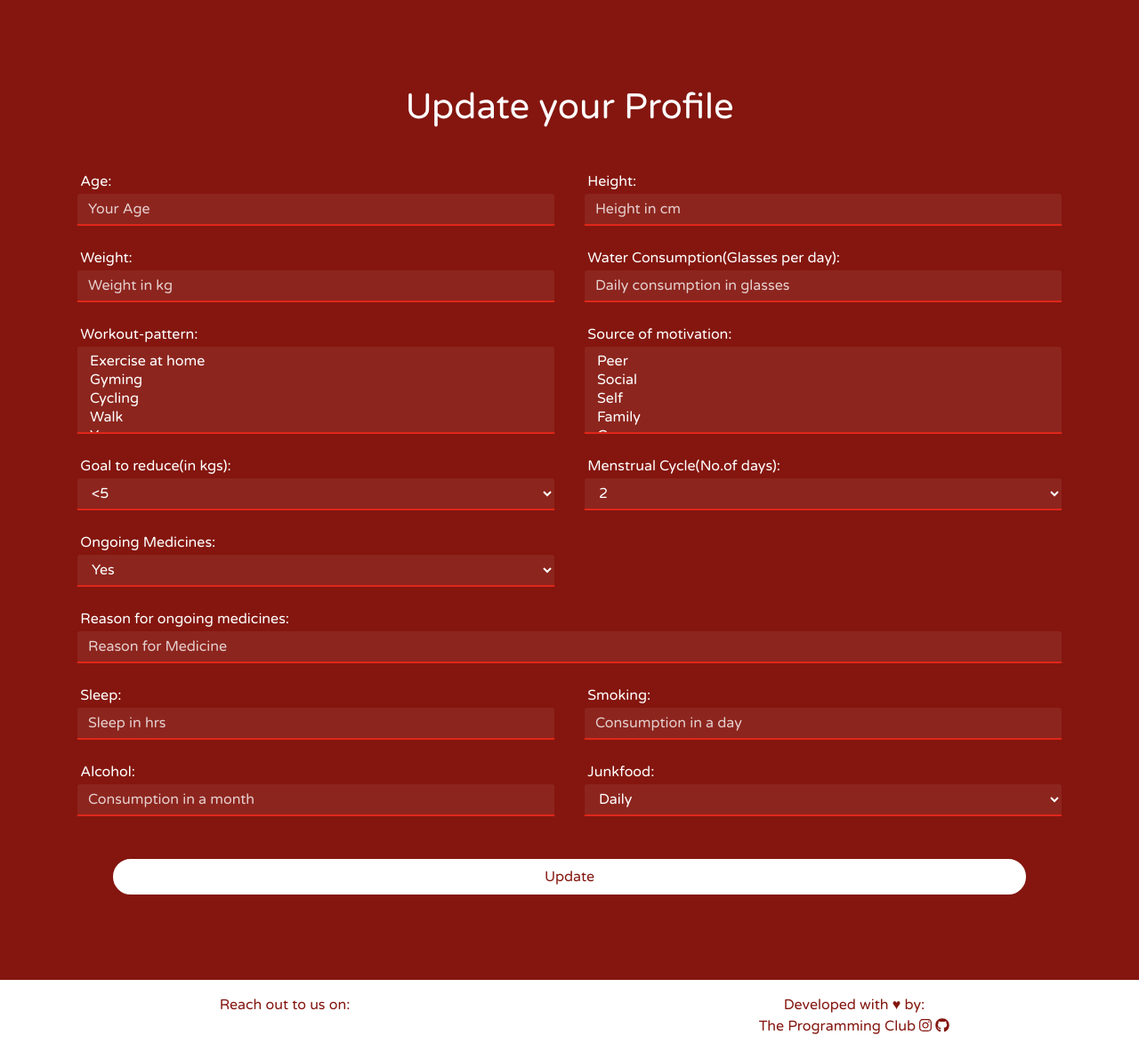
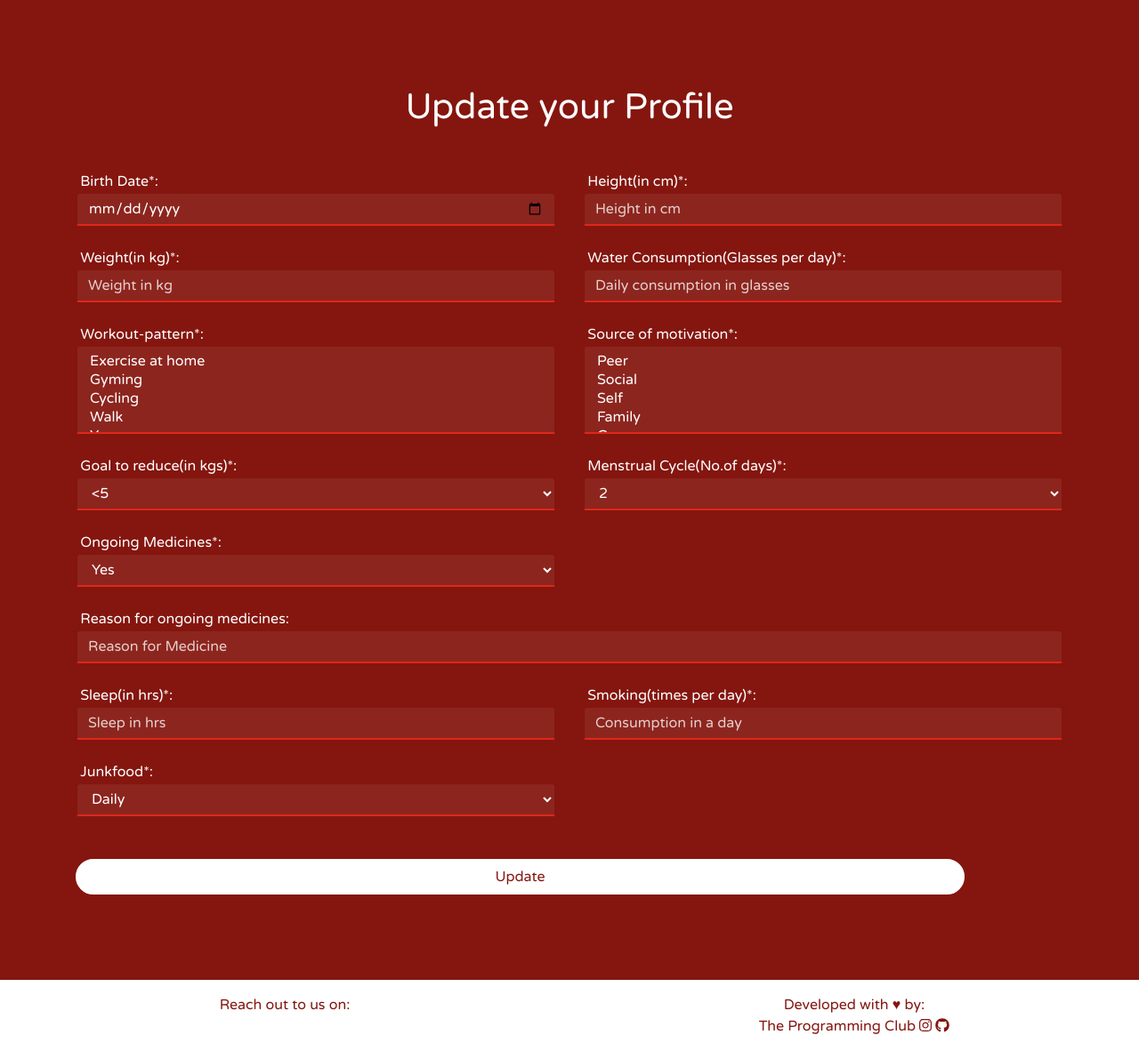
Before and after one commit to Programming-Club-Ahmedabad-University/wellness, a Django app: page /edit_profile/ in a window 1280 px wide. Shown: the part 56-1238 px from the top of the page at 89% size. Run offline with Django 3.2, Linux system fonts and the light colour scheme; the visitor is signed in with stand-in values (Sample User, id 1); some libraries are stand-ins or nearby versions.

Commit message:
fixed labels, added filters

```diff
--- a/AhdUni/account/forms.py
+++ b/AhdUni/account/forms.py
@@ -10,44 +10,44 @@ class UserDetailsForm(forms.Form):
         Form to collect and update user details
     """
 
-    age = forms.IntegerField(label='Age', widget=forms.NumberInput(
-        attrs={'class': 'form-control fields', 'autocomplete': 'off',
-        'placeholder': 'Your Age'}
+    birthdate = forms.IntegerField(label='Birth Date*', widget=forms.DateInput(
+        attrs={'type': 'date', 'class': 'form-control fields', 'autocomplete': 'off',
+        'placeholder': 'Your Birth Date'}
     ))
-    height = forms.IntegerField(label='Height', widget=forms.NumberInput(
+    height = forms.IntegerField(label='Height(in cm)*', widget=forms.NumberInput(
         attrs={'class': 'form-control fields', 'autocomplete': 'off',
         'placeholder': 'Height in cm'}
     ))
-    current_weight = forms.IntegerField(label='Weight', widget=forms.NumberInput(
+    current_weight = forms.IntegerField(label='Weight(in kg)*', widget=forms.NumberInput(
         attrs={'class': 'form-control fields', 'autocomplete': 'off',
         'placeholder': 'Weight in kg'}
     ))
-    daily_water = forms.IntegerField(label='Water Consumption(Glasses per day)',
+    daily_water = forms.IntegerField(label='Water Consumption(Glasses per day)*',
         widget=forms.NumberInput(attrs={'class': 'mb-3',
         'class': 'form-control fields', 'autocomplete': 'off',
         'placeholder': 'Daily consumption in glasses'}
     ))
-    workout_patterns = forms.MultipleChoiceField(label='Workout-pattern',
+    workout_patterns = forms.MultipleChoiceField(label='Workout-pattern*',
         choices=CATEGORY_WP, widget=forms.SelectMultiple(attrs={
         'class': 'form-control fields', 'autocomplete': 'off',
         'placeholder': 'Your workout pattern'}
     ))
-    reason = forms.MultipleChoiceField(label='Source of motivation',
+    reason = forms.MultipleChoiceField(label='Source of motivation*',
         choices=CATEGORY_REASON, widget=forms.SelectMultiple(attrs={
         'class': 'form-control fields', 'autocomplete': 'off',
-        'placeholder': 'Your Motivation'}
+        'placeholder': 'Your source of Motivation'}
     ))
-    set_goal = forms.ChoiceField(label='Goal to reduce(in kgs)',
+    set_goal = forms.ChoiceField(label='Goal to reduce(in kgs)*',
         choices=CATEGORY_SG, widget=forms.Select(attrs={
         'class': 'mb-3', 'class': 'form-control fields', 'autocomplete': 'off',
-        'placeholder': 'Weight-reduction in kg'}
+        'placeholder': 'Your goal in kg'}
     ))
-    menstural_cycle = forms.ChoiceField(label='Menstrual Cycle(No.of days)',
+    menstural_cycle = forms.ChoiceField(label='Menstrual Cycle(No.of days)*',
         choices=CATEGORY_MC, widget=forms.Select(
         attrs={'class': 'form-control fields', 'autocomplete': 'off',
-        'placeholder': 'Menstrual Cycle', 'required': False}
+        'placeholder': 'Menstrual Cycle in days', 'required': False}
     ))
-    ongoing_med = forms.ChoiceField(label='Ongoing Medicines',
+    ongoing_med = forms.ChoiceField(label='Ongoing Medicines*',
         choices=CATEGORY_MED, widget=forms.Select(attrs={
         'class': 'form-control fields', 'autocomplete': 'off',
         'placeholder': 'Ongoing Medicines'}
@@ -57,19 +57,15 @@ class UserDetailsForm(forms.Form):
         'class': 'form-control fields', 'autocomplete': 'off',
         'placeholder': 'Reason for Medicine'}
     ))
-    hours_sleep = forms.IntegerField(label='Sleep', widget=forms.NumberInput(
+    hours_sleep = forms.IntegerField(label='Sleep(in hrs)*', widget=forms.NumberInput(
         attrs={'class': 'form-control fields', 'autocomplete': 'off',
                'placeholder': 'Sleep in hrs'}
     ))
-    smoking = forms.IntegerField(label='Smoking', widget=forms.NumberInput(
+    smoking = forms.IntegerField(label='Smoking(times per day)*', widget=forms.NumberInput(
         attrs={'class': 'form-control fields', 'autocomplete': 'off',
                'placeholder': 'Consumption in a day'}
     ))
-    alcohol = forms.IntegerField(label='Alcohol', widget=forms.NumberInput(
-        attrs={'class': 'form-control fields', 'autocomplete': 'off',
-               'placeholder': 'Consumption in a month'}
-    ))
-    junkfood = forms.ChoiceField(label='Junkfood', choices=CATEGORY_JUNK,
+    junkfood = forms.ChoiceField(label='Junkfood*', choices=CATEGORY_JUNK,
         widget=forms.Select(attrs={'class': 'form-control fields',
         'autocomplete': 'off', 'placeholder': 'Weekly Consumption'}
     ))
--- a/AhdUni/account/models.py
+++ b/AhdUni/account/models.py
@@ -164,7 +164,7 @@ class Account(AbstractBaseUser):
 
 class UserDetails(models.Model):
 
-    age = models.IntegerField()
+    birthdate = models.DateField()
     height = models.IntegerField()
     current_weight = models.IntegerField()
     set_goal = models.CharField(max_length=200, choices=CATEGORY_SG)
@@ -179,7 +179,6 @@ class UserDetails(models.Model):
                                        null=True, blank=True)
     hours_sleep = models.IntegerField()
     smoking = models.IntegerField()  # how many times a day
-    alcohol = models.IntegerField()  # how many times a month
     junkfood = models.CharField(max_length=200, choices=CATEGORY_JUNK)
 
     user = models.ForeignKey(
--- a/AhdUni/account/static/account/css/auth.css
+++ b/AhdUni/account/static/account/css/auth.css
@@ -34,9 +34,8 @@ input[type="number"] {
 }
 
 .fields {
-  width: 100%;
+  max-width: 100%;
   height: 40px;
-  margin: 6 0 16 0;
   border: none;
   background-color: #ffffff10;
   border-radius: 5px;
--- a/AhdUni/account/static/account/js/edit_profile.js
+++ b/AhdUni/account/static/account/js/edit_profile.js
@@ -7,7 +7,7 @@ document.addEventListener("DOMContentLoaded", () => {
 		const field = document.querySelector('.col-md-12');
 		if (ongoing_med.value == "Yes") {
 			if (field == null) {
-				ongoing_med.parentNode.parentNode.appendChild(reason_field);
+				ongoing_med.parentNode.parentNode.append(reason_field);
 			}
 		}
 		else {
--- a/AhdUni/account/templates/account/edit_profile.html
+++ b/AhdUni/account/templates/account/edit_profile.html
@@ -15,7 +15,7 @@
 			<div class="row">
 				{% csrf_token %}
 				{% for field in form %}
-				{% if field.label == "Menstrual Cycle(No.of days)" %}
+					{% if field.label == "Menstrual Cycle(No.of days)*" %}
 						{% if request.user.gender == "1" or request.user.gender == "3" %}
 						{% else %}
 							<div class="col-md-6 text-white">
@@ -34,9 +34,9 @@
 							</div>
 						{% endif %}
 					{% endfor %}
+				</div>
 				<button type="submit"
 				class="btn mx-auto mt-4 profile-button">Update</button>
-				</div>
 		</form>
 	</div>
 </section>
--- a/AhdUni/account/views.py
+++ b/AhdUni/account/views.py
@@ -289,7 +289,7 @@ class ProfileView(View):
             request.user.save()
 
         new_detail = UserDetails(
-            age=request.POST.get('age'),
+            birthdate=request.POST.get('birthdate'),
             height=request.POST.get('height'),
             current_weight=request.POST.get('current_weight'),
             set_goal=request.POST.get('set_goal'),
@@ -301,7 +301,6 @@ class ProfileView(View):
             menstural_cycle=menstrual_cycle,
             hours_sleep=request.POST.get('hours_sleep'),
             smoking=request.POST.get('smoking'),
-            alcohol=request.POST.get('alcohol'),
             junkfood=request.POST.get('junkfood'),
             user=request.user
         )
```
Also changed, not shown: AhdUni/account/admin.py (+53 -6 lines), AhdUni/account/templates/account/register.html (+4 -4 lines), AhdUni/account/migrations/0001_initial.py, AhdUni/account/migrations/0002_auto_20200905_1034.py (deleted), AhdUni/account/migrations/0003_auto_20200908_2042.py (deleted), AhdUni/account/migrations/0004_auto_20200911_1532.py (deleted), AhdUni/dashboard/migrations/0001_initial.py, AhdUni/forum/migrations/0001_initial.py, AhdUni/screening/migrations/0001_initial.py. Lines whose indentation alone changed are shown as unchanged.
